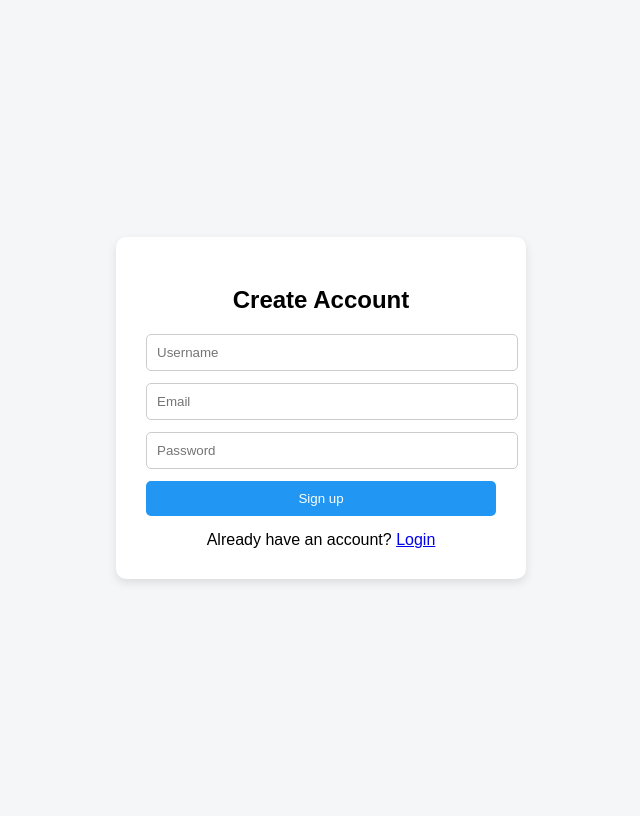
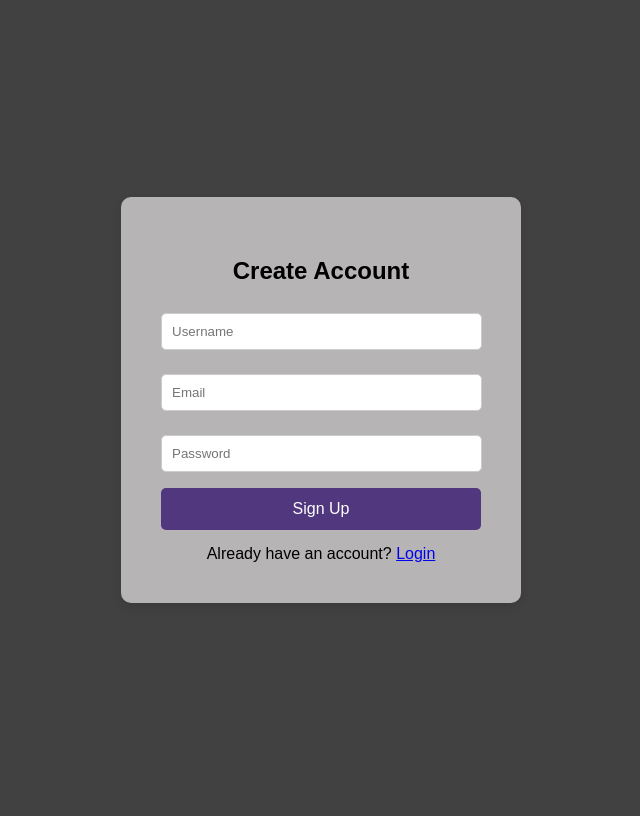
Before and after one commit to RasemMaraqa/expense_tracker, a Flask app: page /signup in a window 1280 px wide. Shown: the whole page, without its empty margins (319-959 px from the left). After the commit the page ends 603 px from the top, so only its background shows below. Run offline with Flask 3, Linux system fonts and the light colour scheme.

Commit message:
frontend : (improved the frontend and fixed the delete button on user.html)

```diff
--- a/models/expense.py
+++ b/models/expense.py
@@ -5,7 +5,7 @@ from datetime import datetime
 
 class Expense(db.Model):
     id = db.Column(db.Integer, primary_key=True)
-    description = db.Column(db.String(200))
+    description = db.Column(db.String(200),  default="")
     amount = db.Column(db.Float)
     date = db.Column(db.DateTime, default=datetime.utcnow)
     user_id = db.Column(db.Integer, db.ForeignKey('user.id'))
--- a/templates/base.html
+++ b/templates/base.html
@@ -11,47 +11,79 @@
     display: flex;
     justify-content: center;
     align-items: center;
-    background-color: #f2f2f2;
+    background-color: #424141;
     font-family: Arial, sans-serif;
   }
 
   .login-box {
-    background-color: #fff;
+    background-color: #b6b4b4;
     padding: 40px;
+    text-align: center;
+    align-items: center;
+    align-content: center;
+    align-self: center;
     border-radius: 10px;
     box-shadow: 0 4px 10px rgba(0,0,0,0.1);
     width: 100%;
     max-width: 400px;
     box-sizing: border-box;
   }
-
+input[type = "submit"]:hover {
+    background-color: #6c54b8;
+    box-shadow: 10px 10px 5px rgba(135, 95, 209, 0.2);
+  }
   input[type = "submit"]{
     width: 100%;
     padding: 12px;
-    background-color: #2196F3;
+    background-color: #50377e;
     color: white;
     border: none;
     border-radius: 5px;
     font-size: 16px;
     cursor: pointer;
   }
-  input[type="text"], input[type="password"] {
+  input[type="text"], input[type="password"] , input[type="email"] {
     width: 93.5%;
     padding: 10px;
     margin: 8px 0 16px 0;
     border: 1px solid #ccc;
     border-radius: 5px;
   }
-
-  input[type="checkbox"] {
-    margin-right: 8px;
+   input[type="text"]:hover, input[type="password"]:hover , input[type="email"]:hover {
+    border-color: #875fd1;
+    border: 2px solid #875fd1;
+    box-shadow: 10px 10px 5px rgba(135, 95, 209, 0.2);
   }
 
+.container {
+      max-width: 700px;
+      margin: auto;
+      background: white;
+      padding: 25px;
+      border-radius: 10px;
+      box-shadow: 0 4px 10px rgba(0,0,0,0.1);
+    }
+.email {
+      color: gray;
+      margin-bottom: 20px;
+    }
 
-  button:hover {
-    background-color: #0b7dda;
-  }
+    .logout {
+      float: right;
+      text-decoration: none;
+      color: red;
+      font-weight: bold;
+    }
+     .amount {
+      font-weight: bold;
+    }
 
+    .delete-btn {
+      background: none;
+      border: none;
+      color: red;
+      cursor: pointer;
+    }
   .login-links {
     display: flex;
     justify-content: space-between;
--- a/templates/login.html
+++ b/templates/login.html
@@ -6,13 +6,12 @@
 
 
   <div class="login-box">
-    <h2>Sign in</h2>
+    <h2 >Sign in</h2>
     <form action="#" method="POST">
       <input type="text" placeholder="Email" name ="email">
       <input type="password" name="pass" placeholder="Password">
       <div>
-        <input type="checkbox" id="remember">
-        <label for="remember"><b>Remember me</b></label>
+
         <input type="submit" style="margin-top: 10px;" value="Log in"></input>
       </div>
 
--- a/templates/signup.html
+++ b/templates/signup.html
@@ -1,63 +1,8 @@
-<!DOCTYPE html>
-<html lang="en">
-<head>
-  <meta charset="UTF-8">
-  <title>Sign up</title>
+{% extends "base.html" %}
 
-  <style>
-    body {
-      font-family: Arial, sans-serif;
-      background: #f4f6f8;
-      height: 100vh;
-      display: flex;
-      justify-content: center;
-      align-items: center;
-    }
-
-    .box {
-      background: white;
-      padding: 30px;
-      width: 350px;
-      border-radius: 10px;
-      box-shadow: 0 4px 10px rgba(0,0,0,0.1);
-    }
-
-    h2 {
-      text-align: center;
-      margin-bottom: 20px;
-    }
-
-    input {
-      width: 100%;
-      padding: 10px;
-      margin-bottom: 12px;
-      border: 1px solid #ccc;
-      border-radius: 5px;
-    }
-
-    button {
-      width: 100%;
-      padding: 10px;
-      background: #2196f3;
-      color: white;
-      border: none;
-      border-radius: 5px;
-      cursor: pointer;
-    }
-
-    button:hover {
-      background: #1976d2;
-    }
-
-    .login-link {
-      text-align: center;
-      margin-top: 15px;
-    }
-  </style>
-</head>
-
-<body>
-  <div class="box">
+{% block title %}signup{% endblock %}
+{% block content%}
+  <div class="login-box">
     <h2>Create Account</h2>
 
     <form method="POST">
@@ -65,13 +10,12 @@
       <input type="email" name="email" placeholder="Email" required>
       <input type="password" name="password" placeholder="Password" required>
 
-      <button type="submit">Sign up</button>
+      <input type="submit" value="Sign Up">
     </form>
 
-    <div class="login-link">
+    <div class="login-link" style="text-align:center; margin-top:15px;">
       Already have an account?
       <a href="{{ url_for('login.login') }}">Login</a>
     </div>
   </div>
-</body>
-</html>
+{% endblock %}
```
Also changed, not shown: templates/user.html (+59 -24 lines), instance/site.db (deleted), templates/facebook.png (deleted), templates/facebookicon.jpg (deleted), templates/google.png (deleted), templates/home.html (added).
